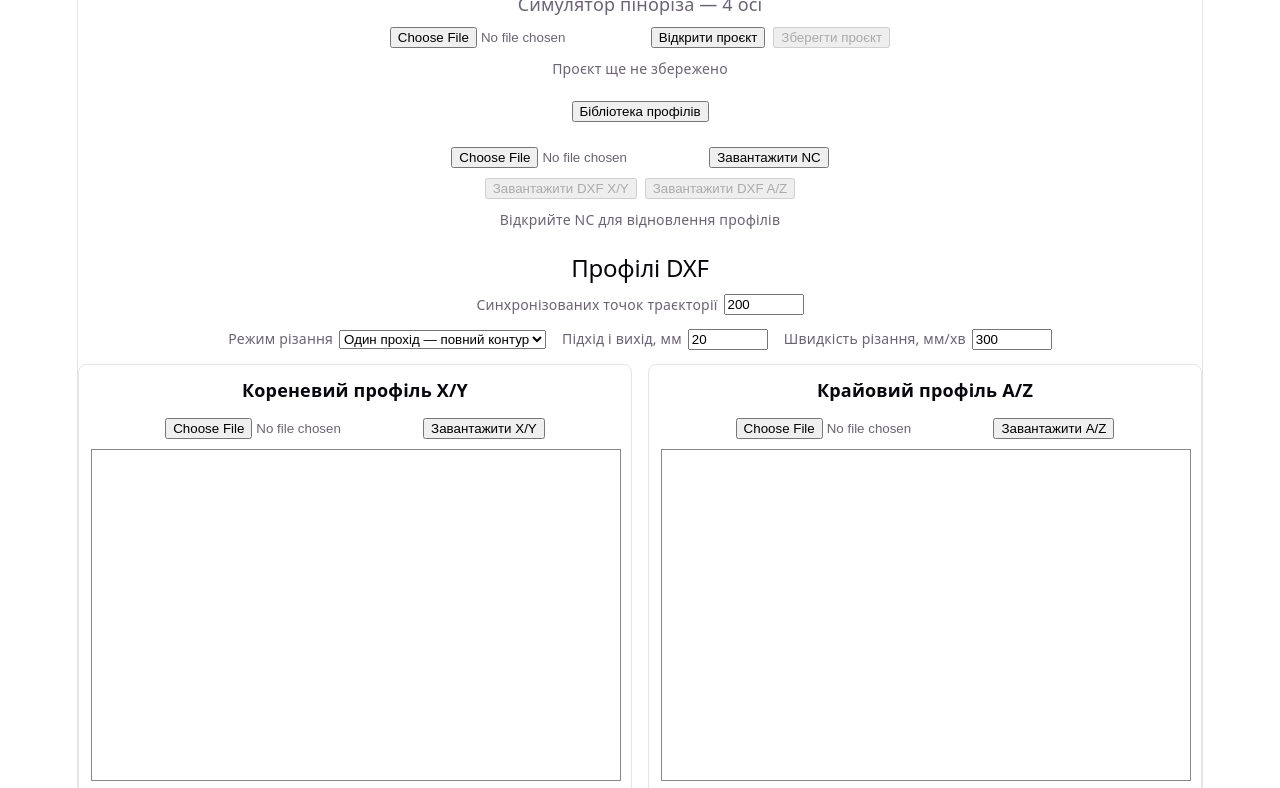
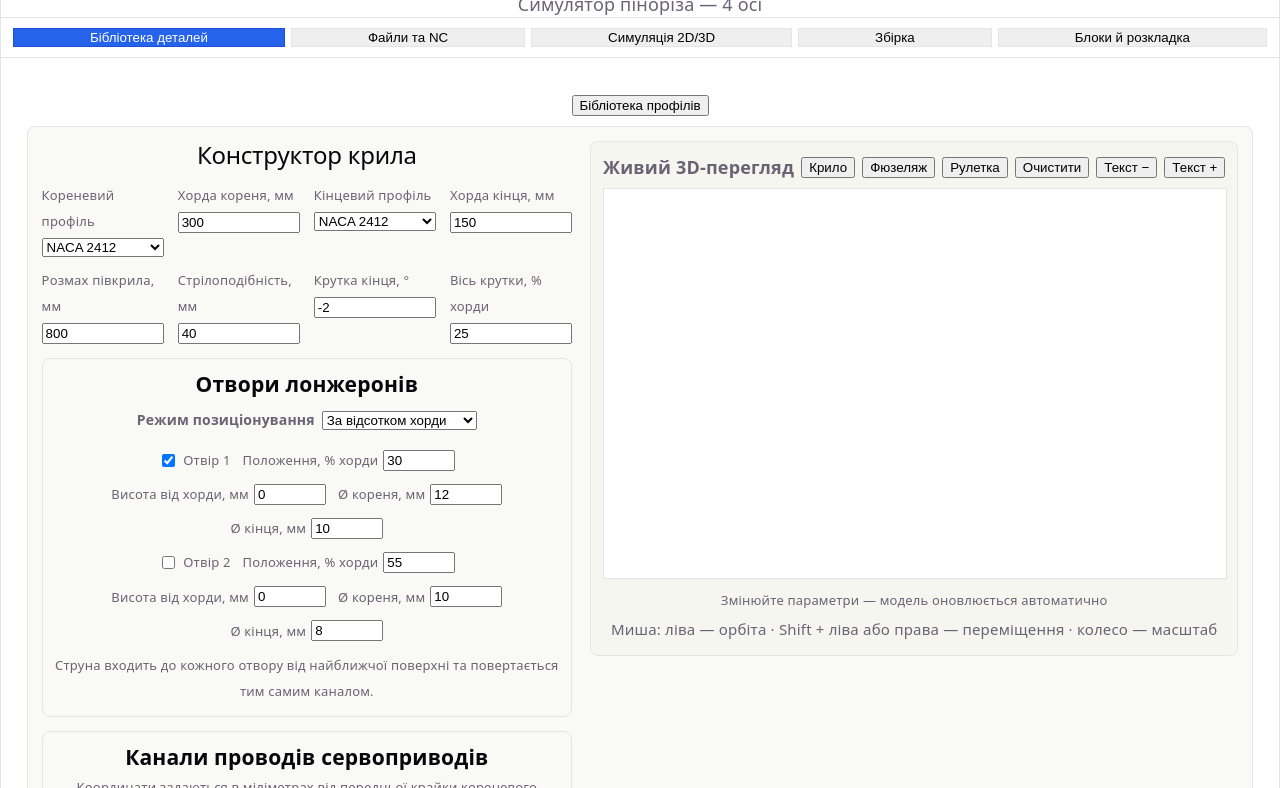
Before and after one commit to Yarl-y/FoamCut-Simulator-UA-v2, a website built with Vite: page index.html in a window 1280 px wide. Shown: the part 99-887 px from the top of the page. Built offline with nearby package versions, Linux system fonts and the light colour scheme.

Commit message:
Organize simulator into workspace tabs

```diff
--- a/src/main.js
+++ b/src/main.js
@@ -31,14 +31,14 @@ document.querySelector('#app').innerHTML = `
     <h1>FoamCut Simulator</h1>
     <p>Симулятор піноріза — 4 осі</p>
 
-    <div class="project-controls">
+    <div class="project-controls" data-workspace="files">
       <input type="file" id="projectFile" accept=".json,.foamcut">
       <button id="loadProject">Відкрити проєкт</button>
       <button id="saveProject" disabled>Зберегти проєкт</button>
       <span id="projectStatus">Проєкт ще не збережено</span>
     </div>
 
-    <section class="profile-library">
+    <section class="profile-library" data-workspace="library">
       <button id="toggleProfileLibrary" type="button" aria-expanded="false">Бібліотека профілів</button>
       <div id="profileLibraryPanel" class="profile-library-panel" hidden>
         <div class="profile-library-workspace">
@@ -190,23 +190,23 @@ document.querySelector('#app').innerHTML = `
           </div>
           <svg id="libraryPreviewSvg" viewBox="0 0 800 500" aria-label="Попередній 3D-перегляд деталі"></svg>
           <p id="libraryPreviewStatus">Змінюйте параметри — модель оновлюється автоматично</p>
-          <small>Миша: обертання · колесо: масштаб</small>
+          <small>Миша: ліва — орбіта · Shift + ліва або права — переміщення · колесо — масштаб</small>
         </aside>
         </div>
       </div>
     </section>
 
-    <div>
+    <div class="nc-file-controls" data-workspace="files">
       <input type="file" id="ncFile" accept=".nc,.tap,.gcode,.txt">
       <button id="load">Завантажити NC</button>
     </div>
-    <div class="nc-to-dxf-controls">
+    <div class="nc-to-dxf-controls" data-workspace="files">
       <button id="downloadNcDxfLeft" disabled>Завантажити DXF X/Y</button>
       <button id="downloadNcDxfRight" disabled>Завантажити DXF A/Z</button>
       <span id="ncToDxfStatus">Відкрийте NC для відновлення профілів</span>
     </div>
 
-    <section id="dxfProfiles" class="dxf-profiles">
+    <section id="dxfProfiles" class="dxf-profiles" data-workspace="files">
       <h2>Профілі DXF</h2>
       <label class="dxf-point-count">Синхронізованих точок траєкторії
         <input id="dxfPointCount" type="number" min="2" step="1" value="200">
@@ -296,24 +296,24 @@ document.querySelector('#app').innerHTML = `
       </section>
     </section>
 
+    <section class="trajectory-workspace" data-workspace="simulation">
       <h2>Траєкторія різання</h2>
-
       <svg id="trajectory"
          viewBox="0 0 800 500"
          width="800"
          height="500"
          style="border:1px solid #888">
       </svg>
-
       <p id="status">Виберіть NC-файл</p>
+    </section>
   </div>
 `
 
 const view3d = document.getElementById('view3d')
 
 view3d.innerHTML = `
-  <h2>Просторовий вигляд струни</h2>
-  <div class="three-d-controls">
+  <h2 data-workspace="simulation">Просторовий вигляд струни</h2>
+  <div class="three-d-controls" data-workspace="simulation">
     <div class="dimension-controls">
       <label>Довжина піноблока, мм <input id="foamLength" type="number" min="1" step="1" value="500"></label>
       <label>Ширина піноблока, мм <input id="foamWidth" type="number" min="1" step="1" value="200"></label>
@@ -337,8 +337,8 @@ view3d.innerHTML = `
     </div>
     <p class="orbit-help">Миша: ліва — орбіта; Shift + ліва або права — переміщення; коліщатко — масштаб</p>
   </div>
-  <svg id="svg3d" width="800" height="500" style="border:1px solid #999"></svg>
-  <section class="assembly-workspace">
+  <svg id="svg3d" data-workspace="simulation" width="800" height="500" style="border:1px solid #999"></svg>
+  <section class="assembly-workspace" data-workspace="assembly">
     <h2>Збірка моделі</h2>
     <div class="assembly-actions">
       <button id="addLeftWing" disabled>Додати ліве півкрило</button>
@@ -367,7 +367,7 @@ view3d.innerHTML = `
     <svg id="assemblySvg" viewBox="0 0 800 500" width="800" height="500"></svg>
     <p id="assemblyStatus">Збірка поки порожня</p>
   </section>
-  <section class="batch-layout-workspace">
+  <section class="batch-layout-workspace" data-workspace="blocks">
     <h2>Пакетне розміщення секцій фюзеляжу</h2>
     <p>Розкладка видимих секцій у фізичних міліметрах перед створенням спільного NC.</p>
     <div class="batch-layout-controls">
@@ -392,6 +392,72 @@ view3d.innerHTML = `
       placeholder="Після безпечної розкладки тут з’явиться спільний NC/G-code"></textarea>
   </section>
 `
+
+const initializeWorkspaceTabs = () => {
+  const container = document.querySelector('.container')
+  const tabs = [
+    { id: 'library', label: 'Бібліотека деталей' },
+    { id: 'files', label: 'Файли та NC' },
+    { id: 'simulation', label: 'Симуляція 2D/3D' },
+    { id: 'assembly', label: 'Збірка' },
+    { id: 'blocks', label: 'Блоки й розкладка' }
+  ]
+  const navigation = document.createElement('nav')
+  navigation.className = 'workspace-tabs'
+  navigation.setAttribute('role', 'tablist')
+  navigation.setAttribute('aria-label', 'Робочі області FoamCut Simulator')
+  const panels = document.createElement('div')
+  panels.className = 'workspace-panels'
+  const panelById = new Map()
+
+  tabs.forEach(tab => {
+    const button = document.createElement('button')
+    button.type = 'button'
+    button.className = 'workspace-tab'
+    button.dataset.workspaceTab = tab.id
+    button.setAttribute('role', 'tab')
+    button.textContent = tab.label
+    navigation.appendChild(button)
+    const panel = document.createElement('section')
+    panel.className = 'workspace-panel'
+    panel.dataset.workspacePanel = tab.id
+    panel.setAttribute('role', 'tabpanel')
+    panel.hidden = true
+    panelById.set(tab.id, panel)
+    panels.appendChild(panel)
+  })
+
+  document.querySelectorAll('[data-workspace]').forEach(element => {
+    panelById.get(element.dataset.workspace)?.appendChild(element)
+  })
+  container.append(navigation, panels)
+  const libraryPanel = document.getElementById('profileLibraryPanel')
+  const libraryToggle = document.getElementById('toggleProfileLibrary')
+  libraryPanel.hidden = false
+  libraryToggle.setAttribute('aria-expanded', 'true')
+  document.getElementById('view3d').remove()
+
+  const activate = id => {
+    const selectedId = panelById.has(id) ? id : 'library'
+    navigation.querySelectorAll('[data-workspace-tab]').forEach(button => {
+      const selected = button.dataset.workspaceTab === selectedId
+      button.classList.toggle('active', selected)
+      button.setAttribute('aria-selected', String(selected))
+    })
+    panelById.forEach((panel, panelId) => { panel.hidden = panelId !== selectedId })
+    try { localStorage.setItem('foamcut-workspace-tab', selectedId) } catch {}
+    window.dispatchEvent(new Event('resize'))
+  }
+  navigation.addEventListener('click', event => {
+    const button = event.target.closest('[data-workspace-tab]')
+    if (button) activate(button.dataset.workspaceTab)
+  })
+  let initialTab = 'library'
+  try { initialTab = localStorage.getItem('foamcut-workspace-tab') || initialTab } catch {}
+  activate(initialTab)
+}
+
+initializeWorkspaceTabs()
 
 const fileInput = document.querySelector('#ncFile')
 const loadButton = document.querySelector('#load')
@@ -891,13 +957,28 @@ syncFuselageTubeControls()
 let libraryPreviewDrag = null
 libraryPreviewSvg.addEventListener('pointerdown', event => {
   if (libraryMeasurement.active) return
-  libraryPreviewDrag = { x: event.clientX, y: event.clientY, yaw: libraryPreviewCamera.yaw, pitch: libraryPreviewCamera.pitch }
+  if (event.button !== 0 && event.button !== 2) return
+  libraryPreviewDrag = {
+    x: event.clientX,
+    y: event.clientY,
+    yaw: libraryPreviewCamera.yaw,
+    pitch: libraryPreviewCamera.pitch,
+    panX: libraryPreviewCamera.panX,
+    panY: libraryPreviewCamera.panY,
+    pan: event.button === 2 || (event.button === 0 && event.shiftKey)
+  }
   libraryPreviewSvg.setPointerCapture(event.pointerId)
+  event.preventDefault()
 })
 libraryPreviewSvg.addEventListener('pointermove', event => {
   if (!libraryPreviewDrag) return
+  if (libraryPreviewDrag.pan) {
+    libraryPreviewCamera.panX = libraryPreviewDrag.panX + event.clientX - libraryPreviewDrag.x
+    libraryPreviewCamera.panY = libraryPreviewDrag.panY + event.clientY - libraryPreviewDrag.y
+  } else {
     libraryPreviewCamera.yaw = libraryPreviewDrag.yaw + (event.clientX - libraryPreviewDrag.x) * 0.45
     libraryPreviewCamera.pitch = Math.max(-89, Math.min(89, libraryPreviewDrag.pitch - (event.clientY - libraryPreviewDrag.y) * 0.45))
+  }
   scheduleLibraryPreview()
 })
 libraryPreviewSvg.addEventListener('pointerup', () => { libraryPreviewDrag = null })
@@ -907,6 +988,7 @@ libraryPreviewSvg.addEventListener('wheel', event => {
   libraryPreviewCamera.zoom = Math.max(0.3, Math.min(4, libraryPreviewCamera.zoom * Math.exp(-event.deltaY * 0.001)))
   scheduleLibraryPreview()
 }, { passive: false })
+libraryPreviewSvg.addEventListener('contextmenu', event => event.preventDefault())
 
 const selectMeasurementPoint = (svgElement, measurement, event, rerender) => {
   const rectangle = svgElement.getBoundingClientRect()
--- a/src/style.css
+++ b/src/style.css
@@ -157,7 +157,7 @@ code {
 }
 
 #app {
-  width: 1126px;
+  width: 1500px;
   max-width: 100%;
   margin: 0 auto;
   text-align: center;
@@ -302,6 +302,47 @@ code {
   text-align: center;
 }
 
+.workspace-tabs {
+  position: sticky;
+  top: 0;
+  z-index: 20;
+  display: flex;
+  gap: 6px;
+  padding: 10px 12px;
+  overflow-x: auto;
+  border-block: 1px solid var(--border);
+  background: color-mix(in srgb, var(--bg) 94%, transparent);
+  backdrop-filter: blur(8px);
+}
+
+.workspace-tab {
+  flex: 1 0 auto;
+  min-width: 150px;
+  border: 1px solid var(--border);
+}
+
+.workspace-tab.active {
+  color: white;
+  background: #2563eb;
+  border-color: #1d4ed8;
+}
+
+.workspace-panels {
+  padding: 18px clamp(10px, 2vw, 28px) 32px;
+}
+
+.workspace-panel[hidden] {
+  display: none;
+}
+
+.workspace-panel {
+  min-width: 0;
+}
+
+.trajectory-workspace {
+  margin-bottom: 24px;
+}
+
 .project-controls {
   display: flex;
   flex-wrap: wrap;
@@ -337,7 +378,7 @@ code {
 
 .profile-library-workspace {
   display: grid;
-  grid-template-columns: minmax(0, 1.25fr) minmax(360px, 0.75fr);
+  grid-template-columns: minmax(480px, 0.9fr) minmax(560px, 1.1fr);
   gap: 18px;
   align-items: start;
 }
```
Lines whose indentation alone changed are shown as unchanged.
